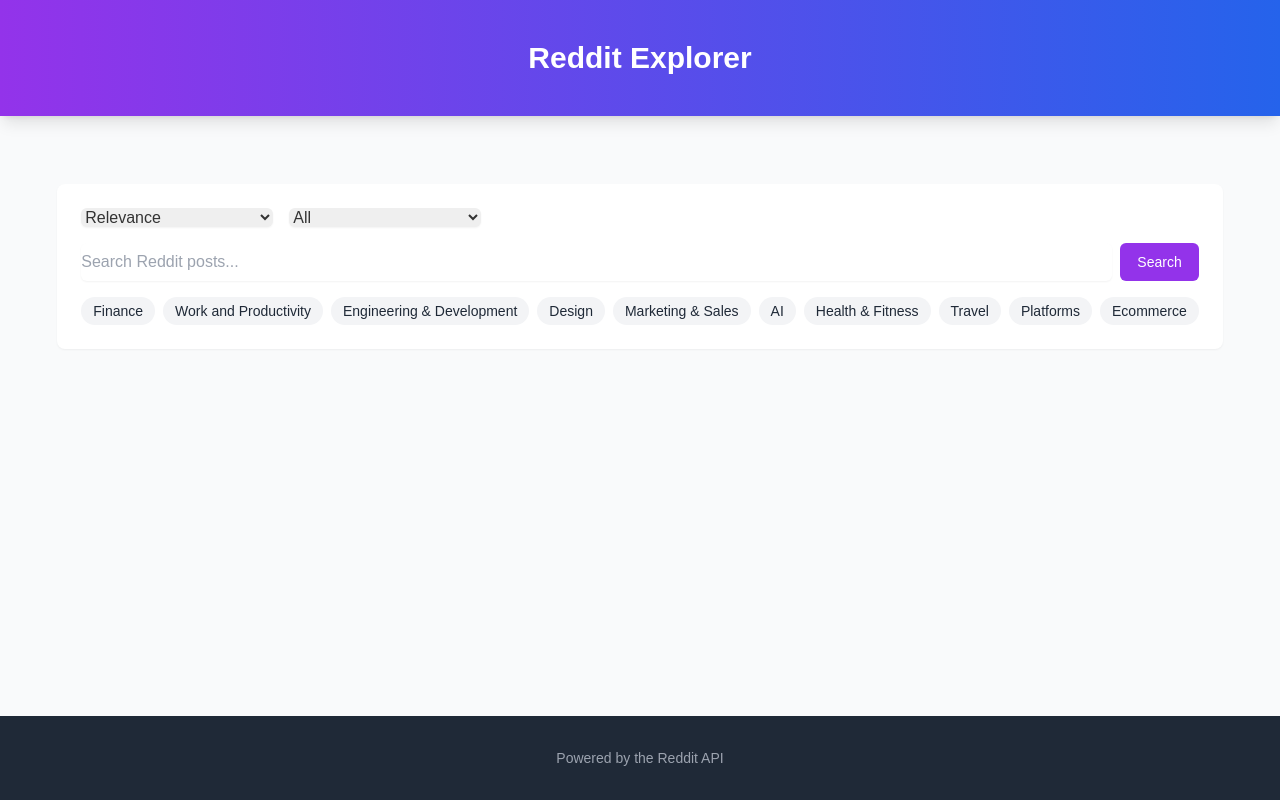
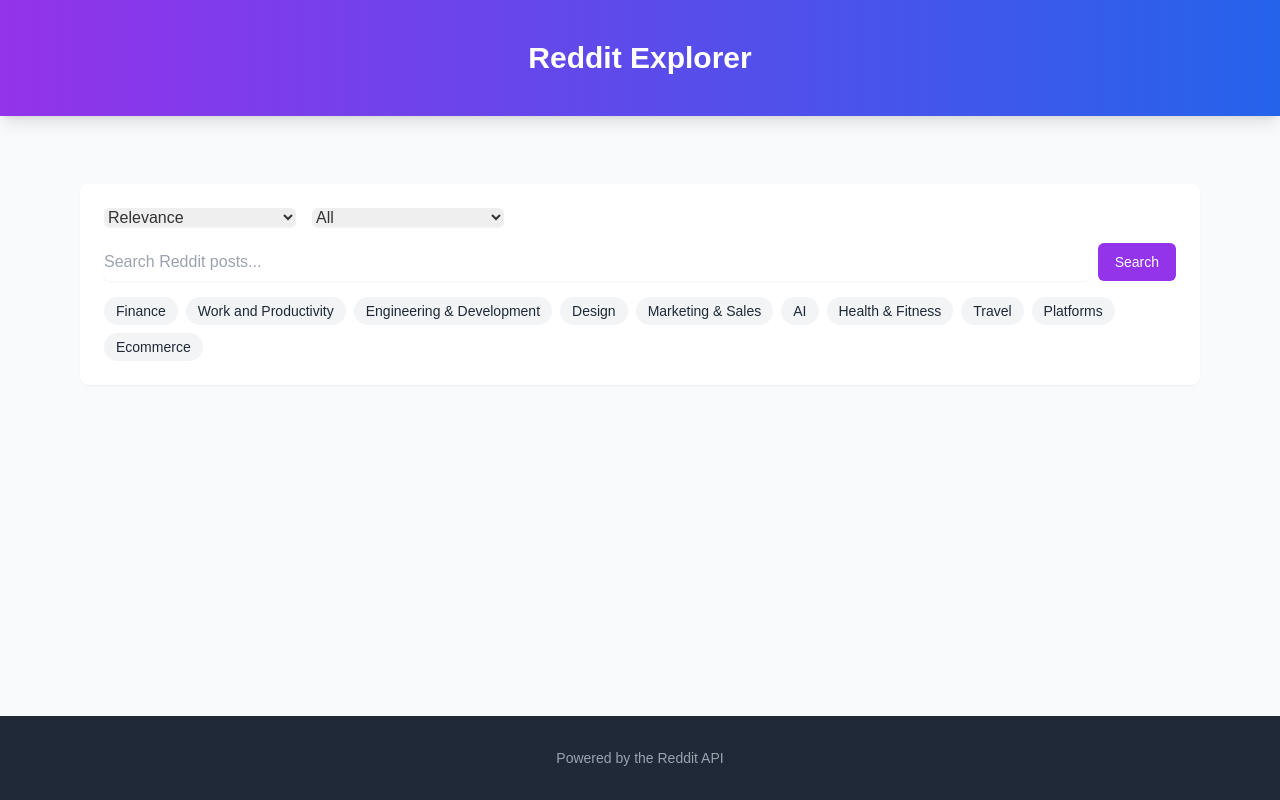
Before and after one commit to katrinavassell/redditapp, a React (Create React App) app: page / in a window 1280 px wide. Built offline with nearby package versions, Linux system fonts and the light colour scheme.

Commit message:
Assistant checkpoint: Added padding to container
Assistant generated file changes:
- src/App.js: Add left padding to search container

---

User prompt:

I dont like this layout. It needs a bit of space on the left before the text input

```diff
--- a/src/App.js
+++ b/src/App.js
@@ -59,7 +59,7 @@
       </header>
 
       <main className="flex-grow max-w-7xl mx-auto py-6 sm:px-6 lg:px-8">
-        <div className="px-4 py-6 sm:px-0">
+        <div className="px-8 py-6 sm:px-12">
           <div className="bg-white rounded-lg shadow-sm p-6">
             <div className="space-y-4">
               <div className="flex flex-col sm:flex-row gap-4">
```
